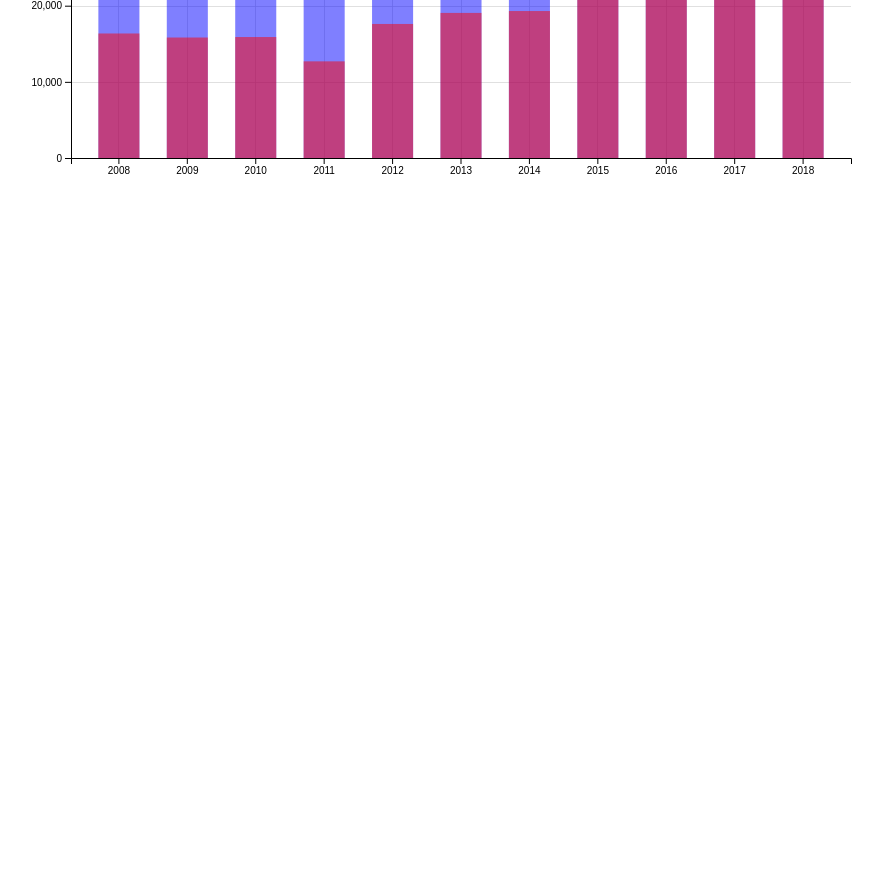
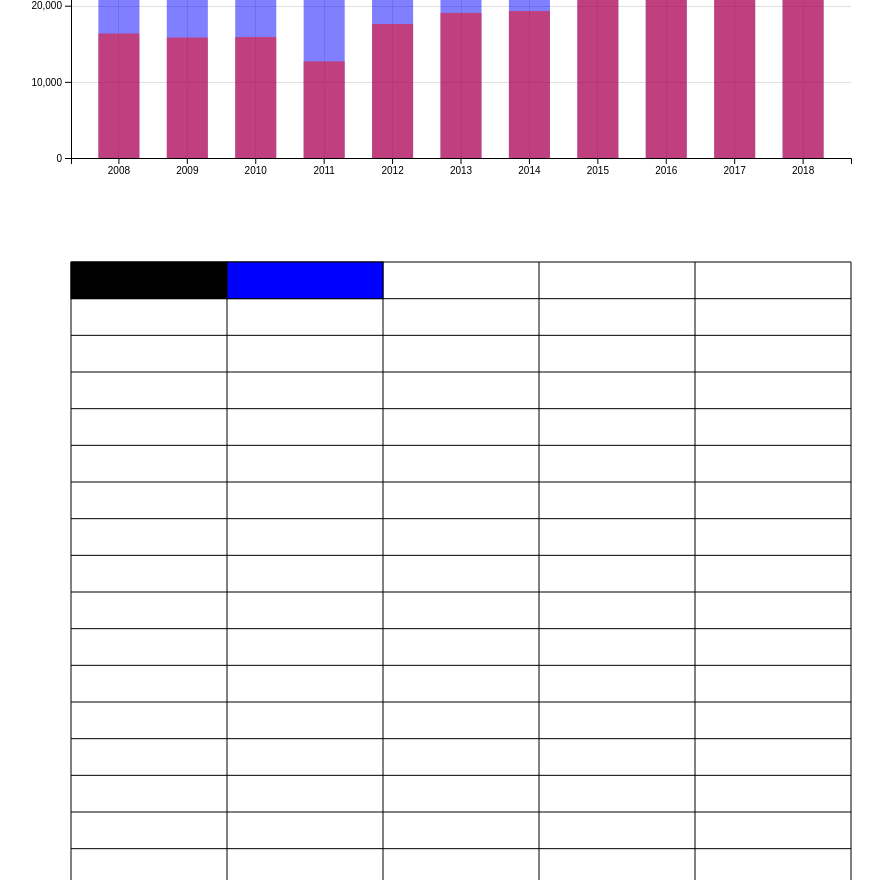
Before and after one commit to lpsiqueira/evolucao3PontosNBA, a plain HTML site: page index.html in a window 1280 px wide. Shown: the part 500-1380 px from the top of the page, without its empty margins (27-910 px from the left). Before the commit the page ends 800 px from the top, so only its background shows below. Drawn offline with Linux system fonts and the light colour scheme.

Commit message:
inicio grafico 2

```diff
--- a/graficos/classes.js
+++ b/graficos/classes.js
@@ -419,3 +419,108 @@ class Serie extends Grafico {
             }) */
     }
 }
+
+class Tabela extends Grafico {
+    constructor(tag, altura=1200, largura=1000) {
+        super(tag, altura, largura)
+        this.dados = []
+        this.group = []
+        this.dominio = []
+
+        this.colunas = ['0-3', '3-10', '10-16', '16-3p', '3p']
+        this.largColuna = 0
+    }
+
+    criaEscala() {
+        this.scalaX = d3.scaleLinear()
+            .domain([this.margemHorizontal, this.largura-this.margemDireita])
+            .range([this.margemHorizontal, this.largura-this.margemDireita]);
+        this.scalaY = d3.scaleLinear()
+            .domain([this.margemVertical, this.altura-this.margemVertical])
+            .range([this.margemVertical, this.altura-this.margemVertical]);
+    }
+
+    /* criaMargens() {
+        let bordas = this.svg.append('g')
+            .attr('class', 'bordas')
+        bordas.append('line')
+            .attr('class', 'borda')
+            .attr('x1', this.scalaX(this.margemHorizontal))
+            .attr('y1', this.scalaY(this.margemVertical))
+            .attr('x2', this.scalaX(this.margemHorizontal))
+            .attr('y2', this.scalaY(this.altura-this.margemVertical))
+            .attr('stroke', 'black')
+        bordas.append('line')
+            .attr('class', 'borda')
+            .attr('x1', this.scalaX(this.largura-this.margemDireita))
+            .attr('y1', this.scalaY(this.margemVertical))
+            .attr('x2', this.scalaX(this.largura-this.margemDireita))
+            .attr('y2', this.scalaY(this.altura-this.margemVertical))
+            .attr('stroke', 'black')
+        bordas.append('line')
+            .attr('class', 'borda')
+            .attr('x1', this.scalaX(this.margemHorizontal))
+            .attr('y1', this.scalaY(this.margemVertical))
+            .attr('x2', this.scalaX(this.largura-this.margemDireita))
+            .attr('y2', this.scalaY(this.margemVertical))
+            .attr('stroke', 'black')
+        bordas.append('line')
+            .attr('class', 'borda')
+            .attr('x1', this.scalaX(this.margemHorizontal))
+            .attr('y1', this.scalaY(this.altura-this.margemVertical))
+            .attr('x2', this.scalaX(this.largura-this.margemDireita))
+            .attr('y2', this.scalaY(this.altura-this.margemVertical))
+            .attr('stroke', 'black')
+    } */
+
+    criaDivisoes() {
+        this.largColuna = this.scalaX((this.largura-this.margemHorizontal-this.margemDireita)/this.colunas.length)
+        this.largLinha = this.scalaY((this.altura-this.margemVertical-this.margemVertical)/30)
+        let divs = this.svg.append('g')
+            .attr('class', 'divisoes');
+
+        let x = this.margemHorizontal+this.largColuna
+        let posDivsVerticais = [this.scalaX(this.margemHorizontal)]
+        for (let i=0; i<this.colunas.length; i++) {
+            posDivsVerticais.push(this.scalaX(x))
+            x += this.largColuna
+        }
+        let y = this.margemVertical+this.largLinha
+        let posDivsHorizontais = [this.scalaY(this.margemVertical)]
+        for (let j=0; j<30; j++) {
+            posDivsHorizontais.push(this.scalaY(y))
+            y += this.largLinha
+        }
+
+        divs.selectAll('line .verticais').data(posDivsVerticais).enter().append('line')
+            .attr('class', 'verticais')
+            .attr('x1', (d) => {return d})
+            .attr('y1', this.scalaY(this.margemVertical))
+            .attr('x2', (d) => {return d})
+            .attr('y2', this.scalaY(this.altura-this.margemVertical))
+            .attr('stroke', 'black');
+        divs.selectAll('line .horizontais').data(posDivsHorizontais).enter().append('line')
+            .attr('class', 'horizontais')
+            .attr('x1', this.scalaX(this.margemHorizontal))
+            .attr('y1', (d) => {return d})
+            .attr('x2', this.scalaX(this.largura-this.margemDireita))
+            .attr('y2', (d) => {return d})
+            .attr('stroke', 'black');
+
+
+        divs.append('rect')
+            .attr('x', this.scalaX(this.margemHorizontal))
+            .attr('y', this.scalaY(this.margemVertical))
+            .attr('width', this.largColuna)
+            .attr('height', this.scalaY(this.largLinha))
+            .attr('stroke', 'black')
+            .attr('fill', 'black');
+        divs.append('rect')
+            .attr('x', this.scalaX(this.margemHorizontal+this.largColuna))
+            .attr('y', this.scalaY(this.margemVertical))
+            .attr('width', this.scalaX(this.largColuna))
+            .attr('height', this.scalaY(this.largLinha))
+            .attr('stroke', 'black')
+            .attr('fill', 'blue');
+    }
+}
--- a/index.html
+++ b/index.html
@@ -14,5 +14,12 @@
     <script src="./main.js"></script>
     <script src="./script.js"></script>
 
+    <div id="tabela"></div>
+
+    <script>
+        let tabela = new Tabela('tabela')
+        tabela.criaEscala()
+        tabela.criaDivisoes()
+    </script>
 </body>
 </html>
--- a/script.js
+++ b/script.js
@@ -54,6 +54,7 @@ class ReadData {
                 if (infoArremessos.length>=11) {
                     this.main.assignData(this.tentativas, this.convertidos, this.shooting)
                     this.main.showGraphs()
+                    console.log(infoArremessos)
                 }
             })
         }
```
